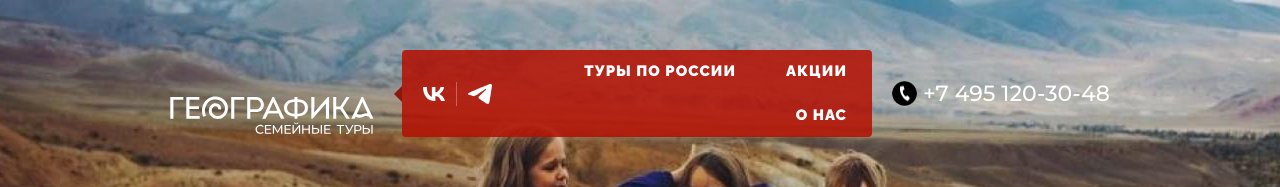
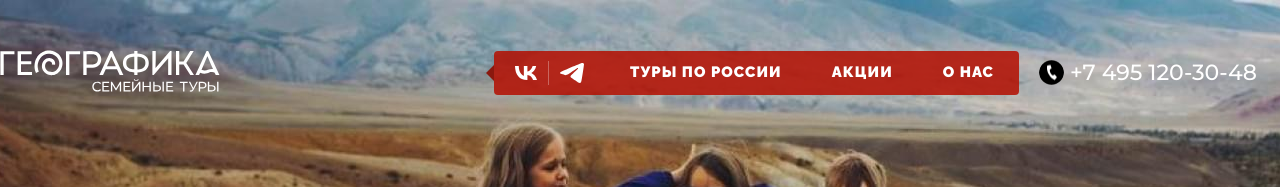
Before and after one commit to LayMorja/geography, a plain HTML site: page about.html in a window 1280 px wide. Shown: the top 187 px of the page. Drawn offline with Linux system fonts and the light colour scheme; files whose address does not match are found by name.

Commit message:
Убрал контейнер из хэдера

```diff
--- a/about.html
+++ b/about.html
@@ -12,7 +12,7 @@
 	<body>
 		<div class="wrapper wrapper--inner">
 			<header class="header">
-				<div class="container header__container">
+				<div class="header__container">
 					<a href="home.html" class="header__logo logo">
 						<img src="img/logo.svg" alt="Логотип этнопарка Географика" />
 					</a>
```
Also changed, not shown: accommodation.html (+1 -1 lines), home.html (+1 -1 lines), info.html (+1 -1 lines), program.html (+1 -1 lines), team.html (+1 -1 lines), tours.html (+1 -1 lines).
